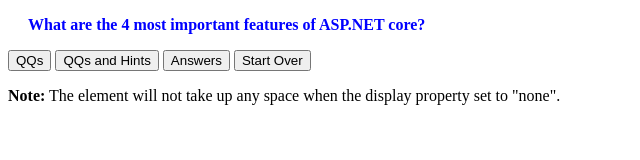
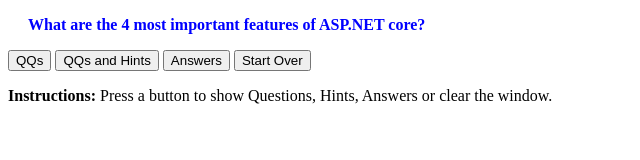
Before and after one commit to denothor1/quizzer, a plain HTML site: page quizzer.html in a window 1280 px wide. Shown: the full height of the page, 0-640 px from the left. Drawn offline with Linux system fonts and the light colour scheme.

Commit message:
Change Note: to Instructions: for the user

```diff
--- a/quizzer.html
+++ b/quizzer.html
@@ -6,6 +6,7 @@
     <!-- All copy, software and images on this site are property of DoublePeak Systems -->
     <!-- DoublePeak Systems is registered in the State of California.                  -->
     <!-- 09/11/2023 11:59 - Trying to get a clean put                                  -->
+    <!-- 09/11/2023 12:41 - Change Note:... to Instructions for the user.              -->
 
     <title>QIZZER!</title>
 <style>
@@ -48,7 +49,7 @@
 </div>
 
 
-<p><b>Note:</b> The element will not take up any space when the display property set to "none".</p>
+<p><b>Instructions:</b> Press a button to show Questions, Hints, Answers or clear the window.</p>
 
 <script src="./app.js"></script>
 
```
